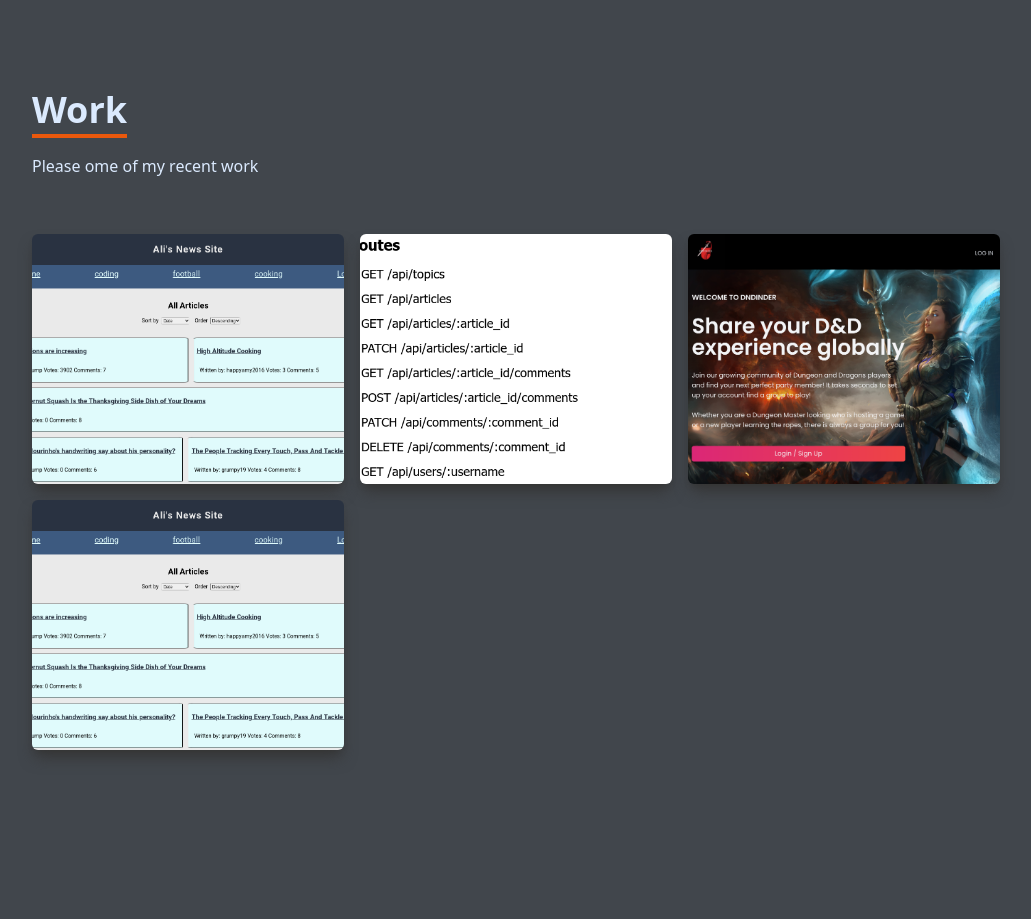
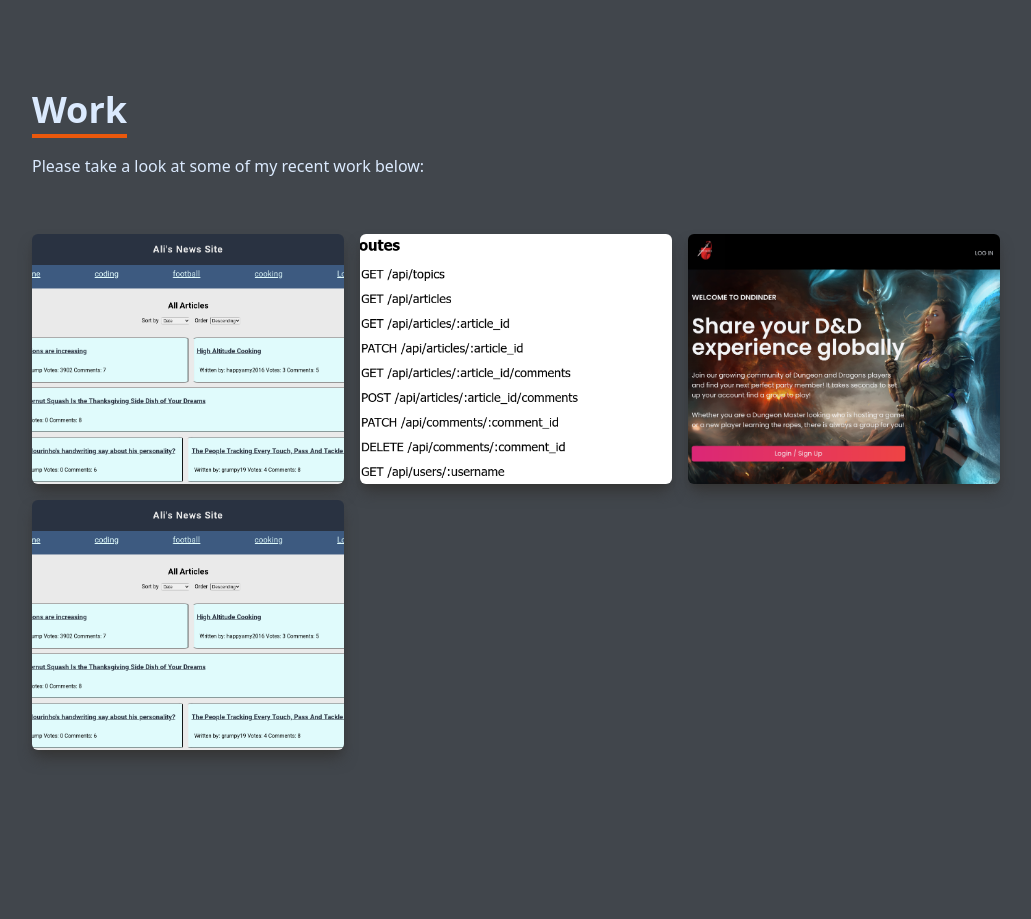
Before and after one commit to steelfish1010/portfolio-website, a React (Create React App) app: page / in a window 1280 px wide. Shown: the part 2380-3299 px from the top of the page, without its empty margins (124-1155 px from the left). Built offline with nearby package versions, Linux system fonts and the light colour scheme.

Commit message:
minor formatting / text tweaks

```diff
--- a/src/components/Work.jsx
+++ b/src/components/Work.jsx
@@ -11,7 +11,9 @@ const Work = () => {
 					<p className='text-4xl font-bold inline border-b-4 border-orange-600'>
 						Work
 					</p>
-					<p className='py-6'>Please ome of my recent work</p>
+					<p className='py-6'>
+						Please take a look at some of my recent work below:
+					</p>
 				</div>
 				{/* Container */}
 				<div className='grid sm:grid-cols-2 md:grid-cols-3 gap-4 '>
--- a/src/index.css
+++ b/src/index.css
@@ -20,11 +20,3 @@
 	background-position: center;
 	height: 250px;
 }
-
-.content-div:hover {
-	background-image: linear-gradient(
-		to right,
-		rgbal(112, 157, 255, 0.8),
-		hsla(242, 74%, 61%, 0.8)
-	) !important;
-}
```
